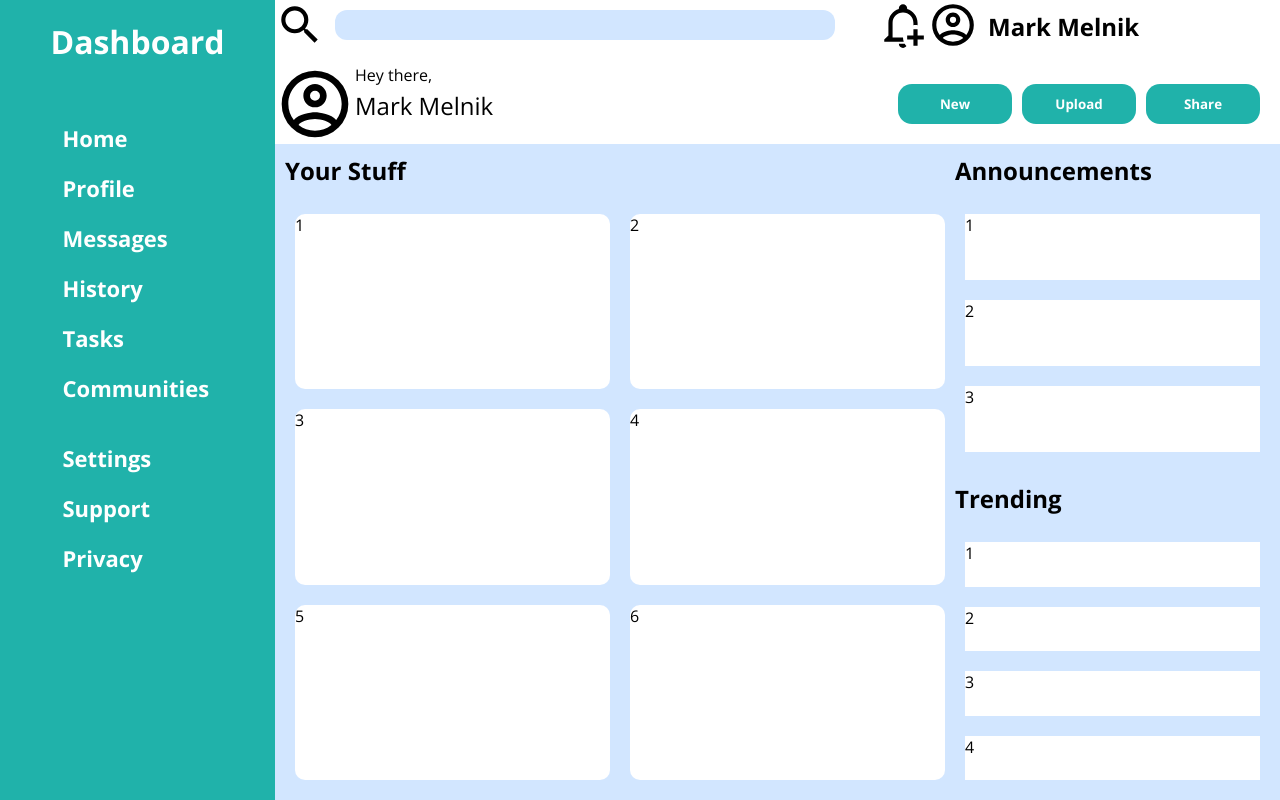
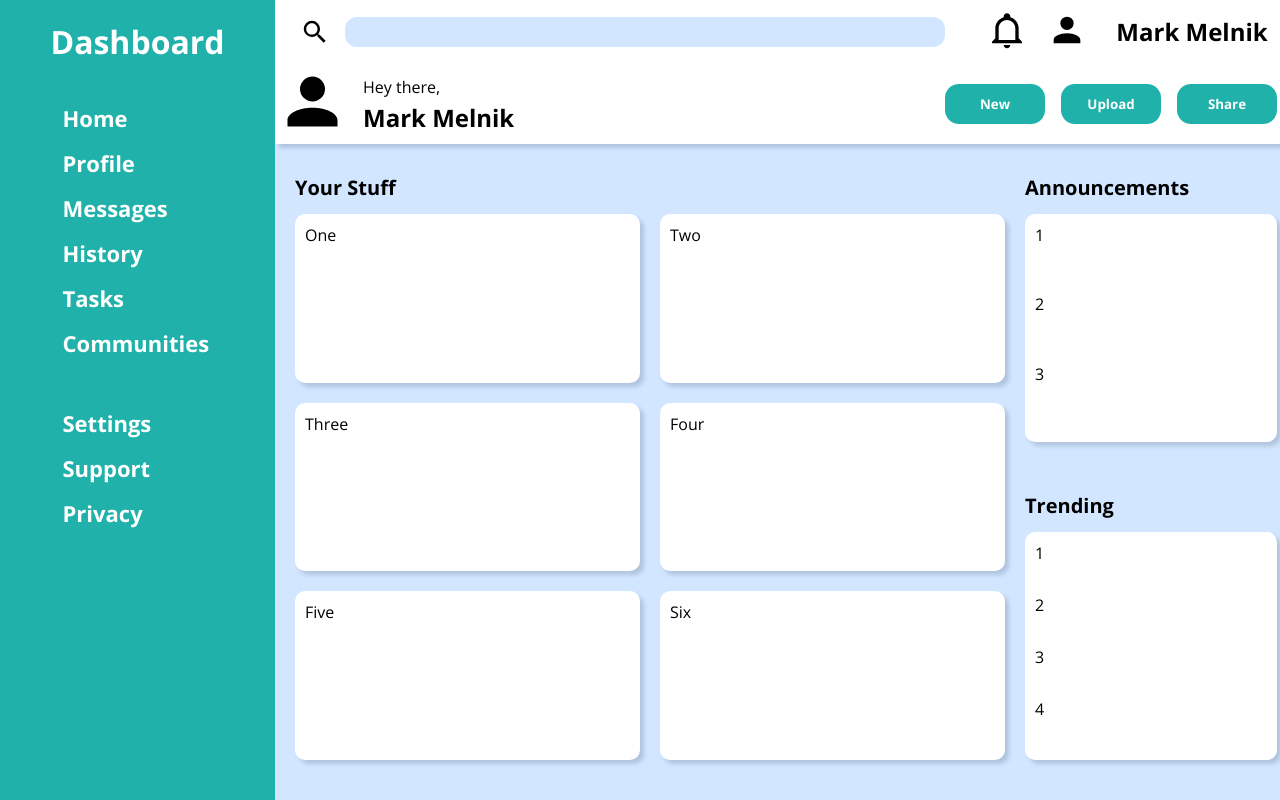
Before and after one commit to markymelnik/admin-dashboard, a plain HTML site: page index.html in a window 1280 px wide. Drawn offline with Linux system fonts and the light colour scheme.

Commit message:
Element positioning and styling changes

```diff
--- a/index.html
+++ b/index.html
@@ -26,30 +26,31 @@
         <div>Support</div>
         <div>Privacy</div>
       </div>
-
     </div>
     <div class="body-container">
       <div class="header">
         <div class="search">
           <div class="icon">
-                    <img src="svgs/magnify.svg" alt="magnify">
+            <img src="svgs/magnify.svg" class="img-magnify" alt="magnify">
           </div>
           <div class="searchbar">
             <input type="text" id="searchbar" name="searchbar">
           </div>
         </div>
         <div class="top-info">
-                <div class="alert-symbol">
-                    <img src="svgs/bell-plus-outline.svg" alt="bell-plus-icon">
+          <div class="symbol-bell">
+            <img src="svgs/bell.svg" class="img-bell" alt="bell">
           </div>
-                <div class="profile-logo">
-                    <img src="svgs/account-circle-outline.svg" alt="acccount-circle-outline">
+          <div class="symbol-person">
+            <img src="svgs/person.svg" class="img-person-1" alt="person">
           </div>
+          <div class="top-name">
             <div class="my-name">Mark Melnik</div>
+          </div>
         </div>
         <div class="header-text">
           <div class="profile-logo">
-                    <img src="svgs/account-circle-outline.svg" alt="acccount-circle-outline">
+            <img src="svgs/person.svg" class="img-person-2" alt="person">
           </div>
           <div class="welcome-text">
             <div class="hello-text">Hey there,</div>
@@ -66,26 +67,29 @@
         <div class="left-content">
           <h2>Your Stuff</h2>
           <div class="projects-list">
-                    <div>1</div>
-                    <div>2</div>
-                    <div>3</div>
-                    <div>4</div>
-                    <div>5</div>
-                    <div>6</div>
+            <div class="project"><div>One</div></div>
+            <div class="project"><div>Two</div></div>
+            <div class="project"><div>Three</div></div>
+            <div class="project"><div>Four</div></div>
+            <div class="project"><div>Five</div></div>
+            <div class="project"><div>Six</div></div>
           </div>
         </div>
         <div class="right-content">
           <div class="right-content-top">
             <h2>Announcements</h2>
             <div class="announcements-section">
+              <div class="announcements-container">
                 <div class="ann1">1</div>
                 <div class="ann2">2</div>
                 <div class="ann3">3</div>
               </div>
             </div>
+          </div>
           <div class="right-content-bottom">
             <h2>Trending</h2>
             <div class="trending-section">
+              <div class="trending-container">
                 <div class="trend1">1</div>
                 <div class="trend2">2</div>
                 <div class="trend3">3</div>
@@ -96,6 +100,6 @@
         </div>
       </div>
     </div>
-
+  </div>
 </body>
 </html>
--- a/style.css
+++ b/style.css
@@ -33,6 +33,7 @@
 .sidebar-header > h1 {
     text-align: center;
     padding: 20px 0;
+    padding-bottom: 10px;
     color: white;
     font-family: OpenSansBold;
 }
@@ -41,8 +42,12 @@
     display: grid;
     justify-content: center;
     grid-template-columns: 150px;
-    margin-top: 40px;
-    gap: 20px;
+    margin-top: 30px;
+    gap: 15px;
+}
+
+.sidebar-content-2 {
+    margin-top: 50px;
 }
 
 .sidebar-content-1 > div, .sidebar-content-2 > div {
@@ -50,8 +55,6 @@
     font-size: 22px;
     font-family: OpenSansBold;
     color: white;
-
-
 }
 
 .body-container {
@@ -62,37 +65,65 @@
 
 .header {
     display: grid;
-    grid-template-columns: 3fr 2fr;
+    position: relative;
+    grid-template-columns: 4fr 2fr;
     grid-template-rows: 1fr 1fr;
+    box-shadow: 4px 4px 4px lightsteelblue;
 }
 
 .search {
     display: grid;
-    grid-template-columns: 50px 500px;
+    grid-template-columns: 50px 600px;
     grid-template-rows: 1fr;
+    margin-top: 5px;
 }
 
 .searchbar {
-    margin: 10px;
+    margin-top: 12px;
 }
 
 .searchbar > input {
     border: none;
     border-radius: 12px;
     background-color: #d2e6ff;
-    width: 500px;
+    width: 600px;
     height: 30px;
+    margin-left: 20px;
+}
+
+.img-magnify {
+    width: 30px;
+    margin-top: 12px;
+    margin-left: 25px;
 }
 
 .top-info {
     display: grid;
-    grid-template-columns: repeat(2, 50px) 1fr;
+    grid-template-columns: 60px 60px 200px;
     grid-template-rows: 1fr;
+    justify-content: right;
 }
 
-.top-info > .my-name {
+.symbol-bell, .symbol-person {
     margin: 10px;
-    font-family: openSansBold;
+    margin-right: 5px;
+    width: 40px;
+    height: 40px;
+}
+
+.img-bell {
+    width: 40px;
+}
+
+.img-person-1 {
+    color: lightseagreen;
+    width: 40px;
+}
+
+.top-name {
+    text-align: center;
+    margin: 15px;
+    margin-right: 25px;
 }
 
 .header-text {
@@ -105,6 +136,8 @@
     display: grid;
     grid-template-columns: 1fr;
     grid-template-rows: 25px 1fr;
+    margin-left: 8px;
+    margin-top: 12px;
 }
 
 .hello-text {
@@ -113,13 +146,20 @@
 
 .my-name {
     font-size: 24px;
+    font-family: openSansBold;
+}
+
+.img-person-2 {
+    color: lightseagreen;
+    width: 75px;
 }
 
 .top-btns {
     display: grid;
-    grid-template-columns: repeat(3, 1fr);
-    gap: 10px;
-    padding: 20px;
+    grid-template-columns: repeat(3, 100px);
+    gap: 16px;
+    margin: 20px;
+    justify-content: right;
 }
 
 .top-btns > button {
@@ -128,14 +168,21 @@
     font-family: OpenSansBold;
     border: none;
     border-radius: 14px;
-    padding: 8px;
 }
 
 .main-content {
     display: grid;
-    grid-template-columns: 4fr 2fr;
+    grid-template-columns: 5fr 2fr;
     grid-template-rows: 100%;
     background: #d2e6ff;
+    padding-bottom: 20px;
+}
+
+h2 {
+    font-size: 20px;
+    padding: 10px;
+    margin-top: 20px;
+    margin-left: 10px;
 }
 
 .left-content {
@@ -153,10 +200,13 @@
     padding-right: 0;
 }
 
-.projects-list > div {
+.project {
     background-color: #ffffff;
     border-radius: 10px;
+    box-shadow: 4px 4px 4px lightsteelblue;
+    padding: 10px;
 }
+
 
 .right-content {
     display: grid;
@@ -178,28 +228,36 @@
 
 .announcements-section {
     display: grid;
+    padding: 20px;
+}
+
+.announcements-container {
+    display: grid;
     grid-template-columns: 1fr;
     grid-template-rows: repeat(3, 1fr);
-    gap: 20px;
-    padding: 20px;
+    box-shadow: 4px 4px 4px lightsteelblue;
+    border-radius: 10px;
 }
 
 .announcements-section > div {
     background-color: #ffffff;
+    padding: 10px;
 }
 
 .trending-section {
     display: grid;
+    padding: 20px;
+}
+
+.trending-container {
+    display: grid;
     grid-template-columns: 1fr;
     grid-template-rows: repeat(4, 1fr);
-    gap: 20px;
-    padding: 20px;
+    box-shadow: 4px 4px 4px lightsteelblue;
+    border-radius: 10px;
 }
 
 .trending-section > div {
     background-color: #ffffff;
-}
-
-h2 {
     padding: 10px;
 }
```
Also changed, not shown: svgs/account-circle-outline.svg (deleted), svgs/bell-plus-outline.svg (deleted), svgs/bell.svg (added), svgs/emoticon-happy.svg (added), svgs/person.svg (added). Lines whose indentation alone changed are shown as unchanged.
